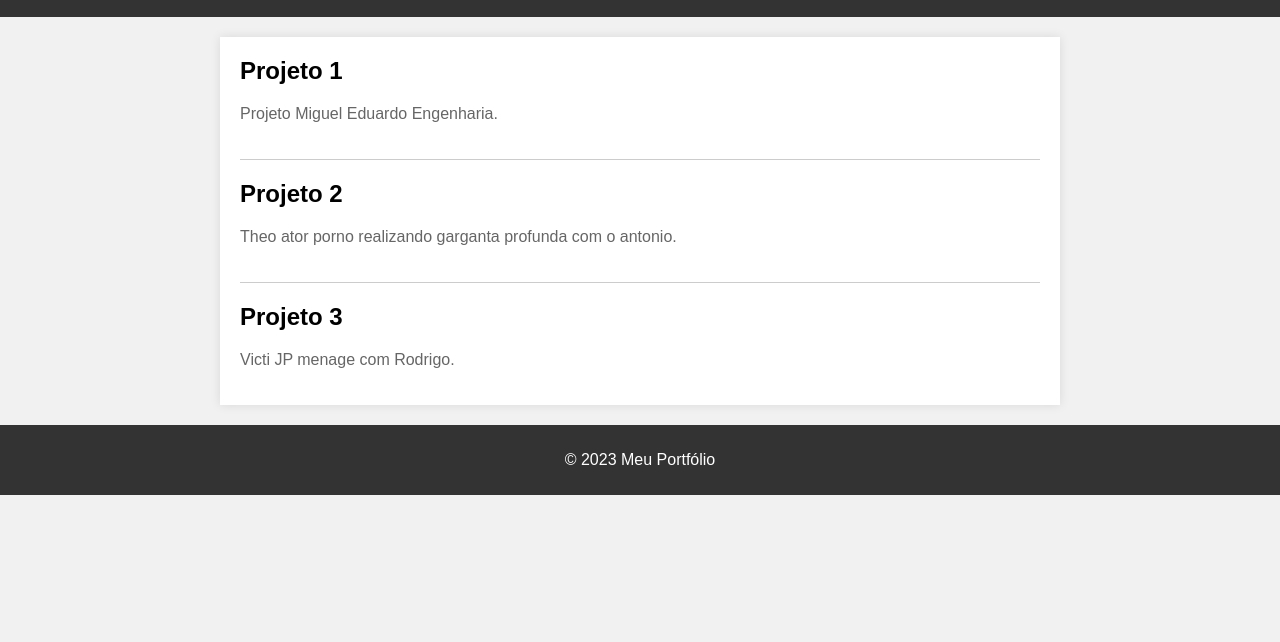
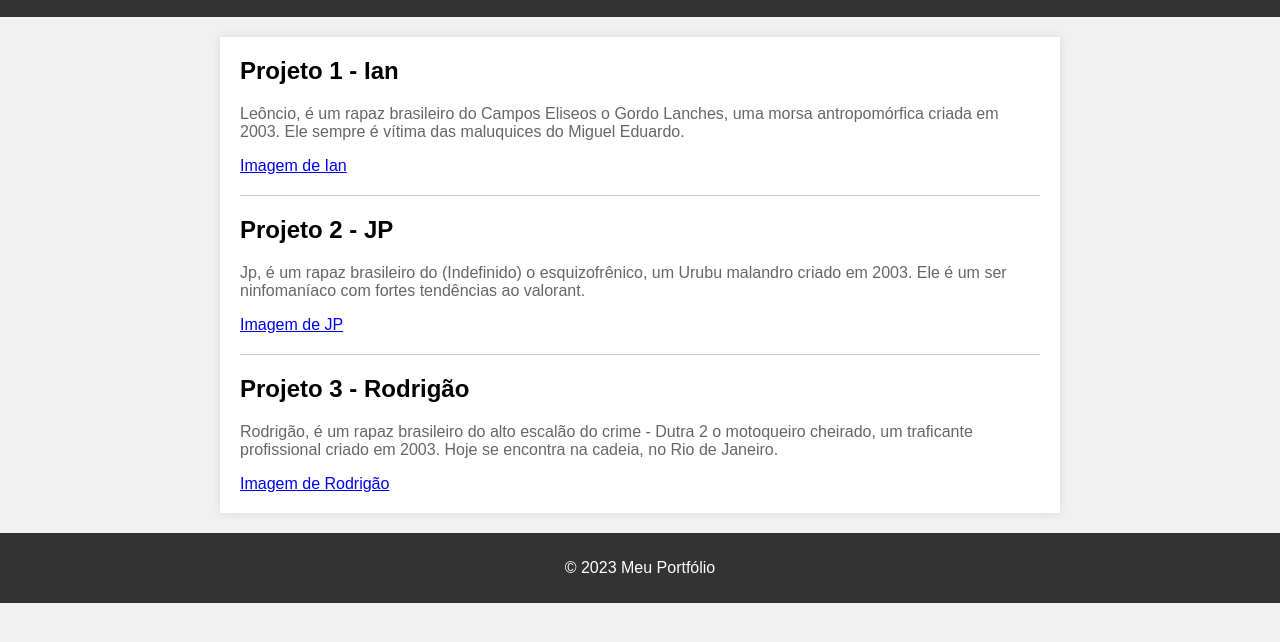
Before and after one commit to Asegunn/repositorio, a plain HTML site: page index.html in a window 1280 px wide. Shown: the part 60-702 px from the top of the page. Drawn offline with Linux system fonts and the light colour scheme.

Commit message:
Update index.html

```diff
--- a/index.html
+++ b/index.html
@@ -64,18 +64,21 @@
 
   <div class="container">
     <div class="project">
-      <h2>Projeto 1</h2>
-      <p>Projeto Miguel Eduardo Engenharia.</p>
+      <h2>Projeto 1 - Ian</h2>
+      <p>Leôncio, é um rapaz brasileiro do Campos Eliseos o Gordo Lanches, uma morsa antropomórfica criada em 2003. Ele sempre é vítima das maluquices do Miguel Eduardo.</p>
+      <a href="https://static.wikia.nocookie.net/dublagem/images/6/6c/Pica-Pau_Le%C3%B4ncio.jpg/revision/latest?cb=20201129163334&path-prefix=pt-br">Imagem de Ian</a>
     </div>
 
     <div class="project">
-      <h2>Projeto 2</h2>
-      <p>Theo ator porno realizando garganta profunda com o antonio.</p>
+      <h2>Projeto 2 - JP</h2>
+      <p>Jp, é um rapaz brasileiro do (Indefinido) o esquizofrênico, um Urubu malandro criado em 2003. Ele é um ser ninfomaníaco com fortes tendências ao valorant.</p>
+      <a href="https://i.pinimg.com/564x/cf/00/f2/cf00f2bcf97b0d1e7a6aa6107d35d635.jpg">Imagem de JP</a>
     </div>
 
     <div class="project">
-      <h2>Projeto 3</h2>
-      <p>Victi JP menage com Rodrigo.</p>
+      <h2>Projeto 3 - Rodrigão</h2>
+      <p>Rodrigão, é um rapaz brasileiro do alto escalão do crime - Dutra 2 o motoqueiro cheirado, um traficante profissional criado em 2003. Hoje se encontra na cadeia, no Rio de Janeiro.</p>
+      <a href="https://s2.glbimg.com/fFQ1maCoF6bi1HfufjURpN1oNLM=/s.glbimg.com/jo/g1/f/original/2014/05/16/7_1.jpg">Imagem de Rodrigão</a>
     </div>
   </div>
 
```
